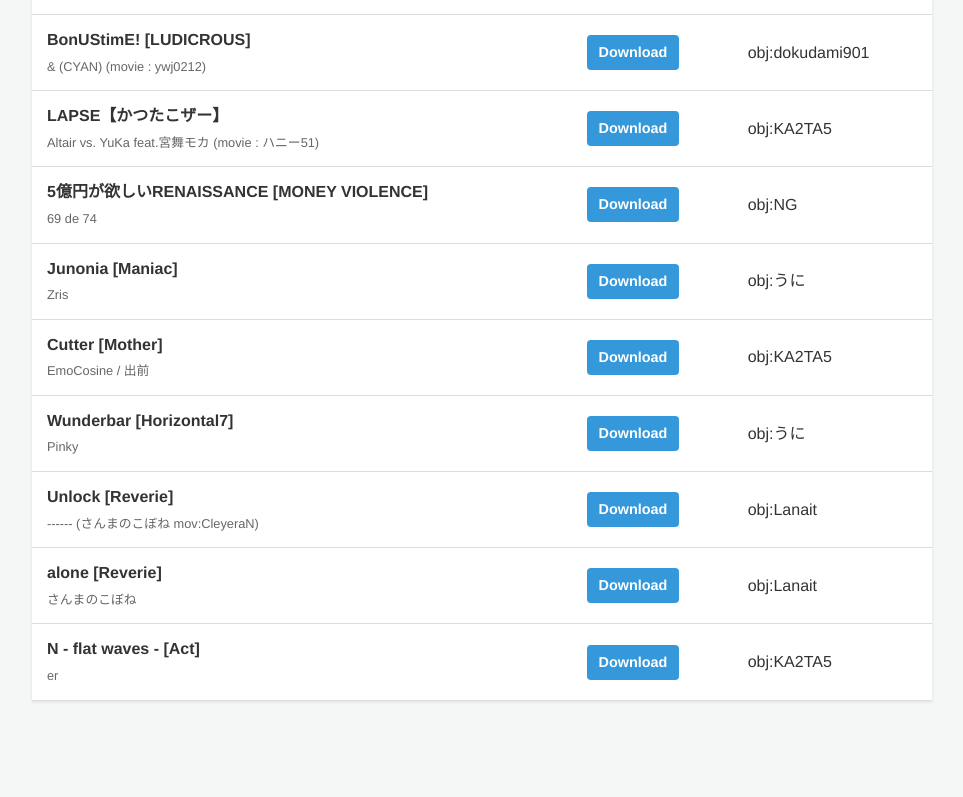
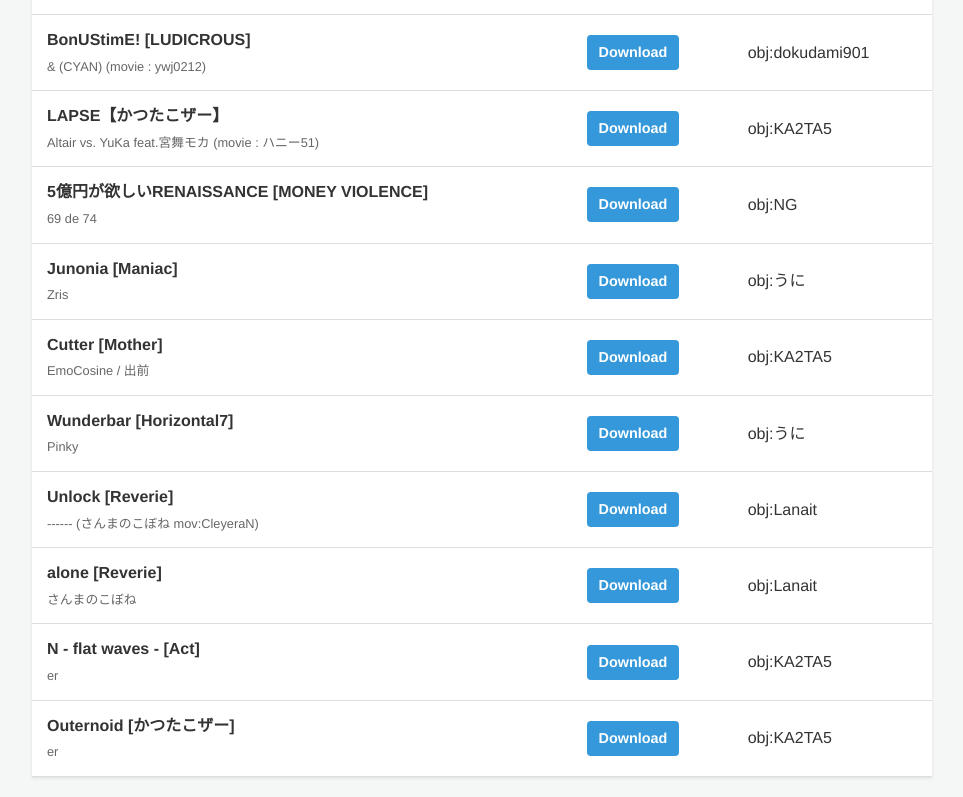
Before and after one commit to katutako/bmsserver_append_storage.github.io, a plain HTML site: page index.html in a window 1280 px wide. Shown: the part 768-1565 px from the top of the page, without its empty margins (158-1121 px from the left). Before the commit the page ends 1489 px from the top, so only its background shows below. Drawn offline with Linux system fonts and the light colour scheme.

Commit message:
Update index.html

```diff
--- a/index.html
+++ b/index.html
@@ -285,6 +285,18 @@
                 obj:KA2TA5
             </td>
         </tr>
+        <tr>
+            <td>
+                <strong>Outernoid [かつたこザー]</strong><br>
+                <span style="font-size: 0.8em; color: #666;">er</span>
+            </td>
+            <td>
+                <a href="https://stellabms.xyz/upload/7387" class="btn" target="_blank">Download</a>
+            </td>
+            <td>
+                obj:KA2TA5
+            </td>
+        </tr>
     </tbody>
 </table>
 
```
